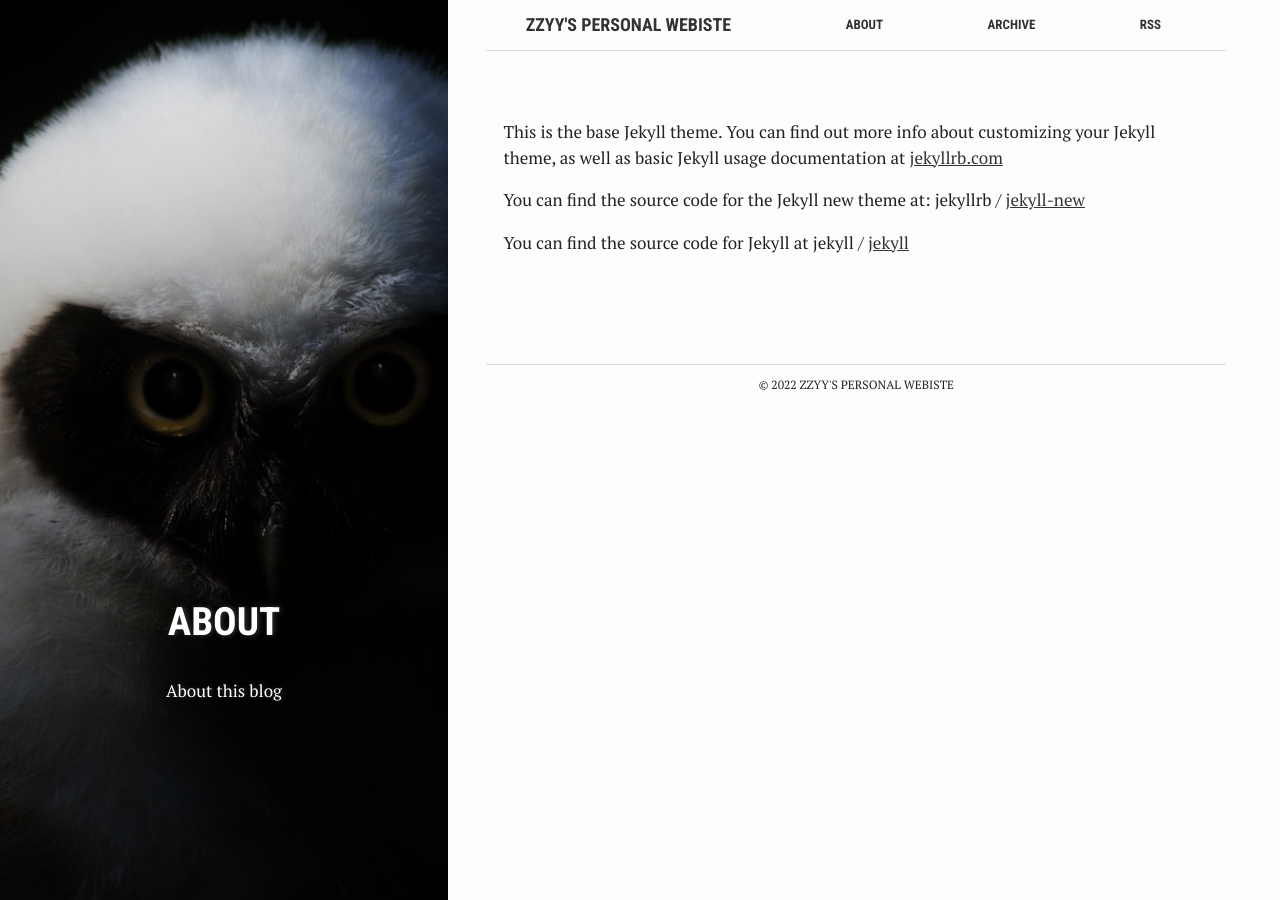
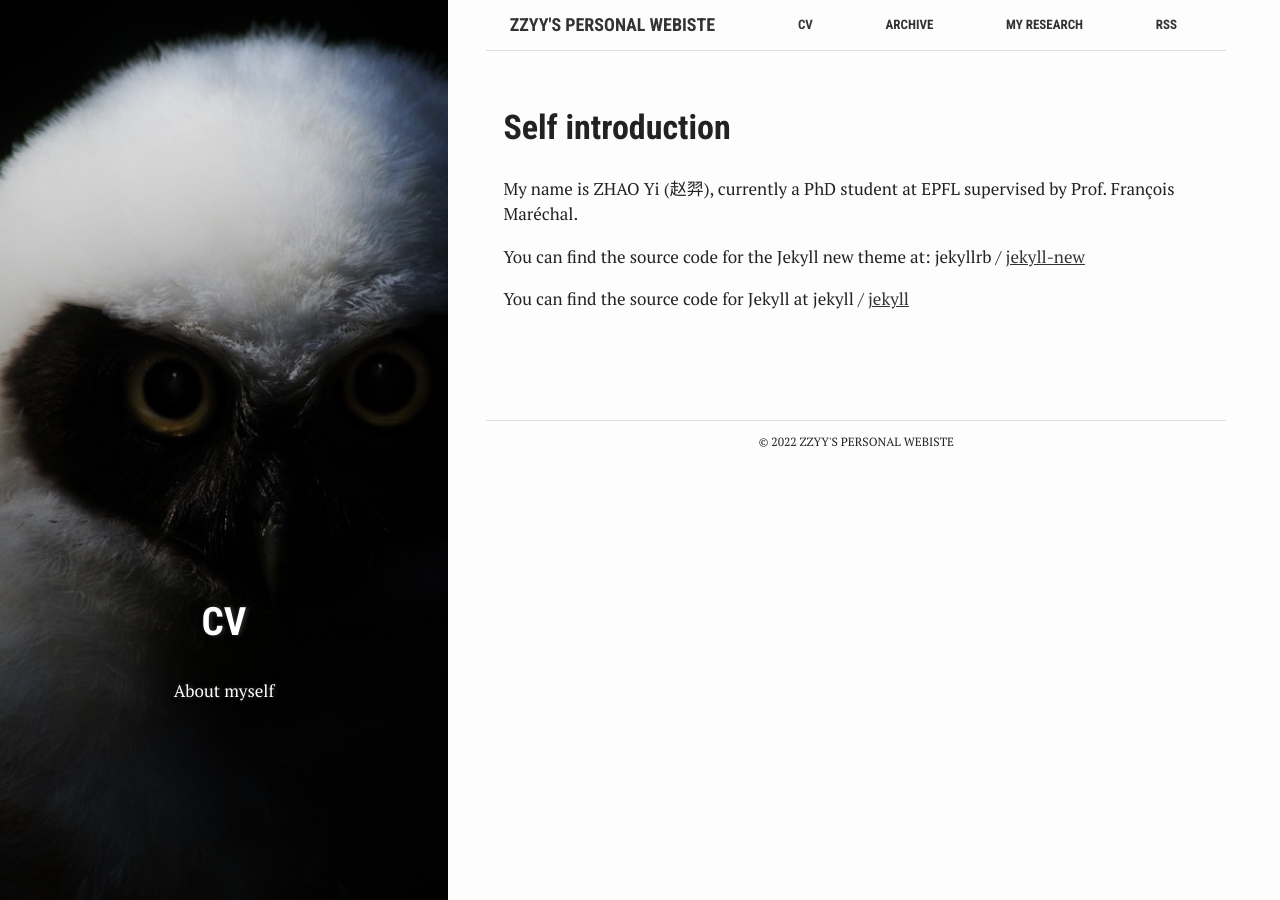
Before and after one commit to Yi-alps/Future-Refinery, a Jekyll site: the page built from about.md, in a window 1280 px wide. Built offline with Jekyll 4.4.1, drawn with Linux system fonts in a browser that asks for light colours.

Commit message:
Update structure

```diff
--- a/about.md
+++ b/about.md
@@ -1,14 +1,15 @@
 ---
 bg: "owl.jpg"
 layout: page
-title: "About"
+title: "CV"
 crawlertitle: "Why and how this blog was created"
 permalink: /about/
-summary: "About this blog"
+summary: "About myself"
 active: about
 ---
 
-This is the base Jekyll theme. You can find out more info about customizing your Jekyll theme, as well as basic Jekyll usage documentation at [jekyllrb.com](http://jekyllrb.com/)
+# Self introduction
+My name is ZHAO Yi (赵羿), currently a PhD student at EPFL supervised by Prof. François Maréchal.
 
 You can find the source code for the Jekyll new theme at:
 {{site.twitter_username}} /
```
Also changed, not shown: research.md (added, +14 -0 lines).
